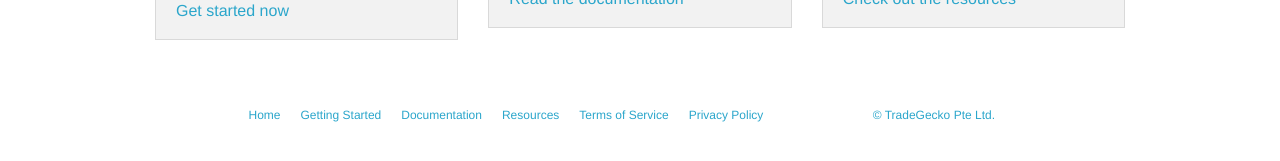
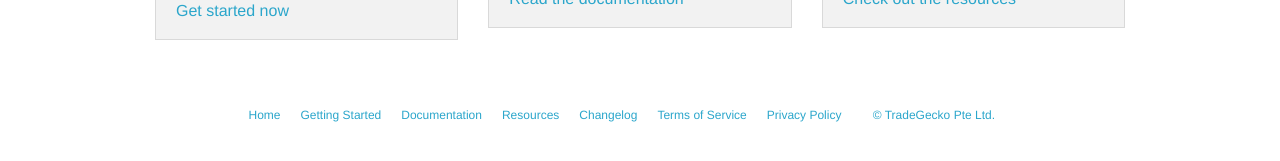
Before and after one commit to tradegecko/docs_old, a Jekyll site: the page built from index.html, in a window 1280 px wide. Shown: the part 594-755 px from the top of the page. Built offline with Jekyll 4.4.1, drawn with Linux system fonts in a browser that asks for light colours; some web fonts are replaced; Markdown is read by kramdown in place of the engine named in the settings; the list of posts is cut into pages by our own code.

Commit message:
Updated footer

```diff
--- a/_layouts/default.html
+++ b/_layouts/default.html
@@ -65,6 +65,7 @@
             <li><a href="/getting-started">Getting Started</a></li>
             <li><a href="/documentation">Documentation</a></li>
             <li><a href="/resources">Resources</a></li>
+            <li><a href="/changelog">Changelog</a></li>
             <li><a target="_blank" href="http://tradegecko.com/terms">Terms of Service</a></li>
             <li><a target="_blank" href="http://tradegecko.com/privacy">Privacy Policy</a></li>
             <li class="right"><a target="_blank" href="http://tradegecko.com">&copy; TradeGecko Pte Ltd.</a></li>
```
